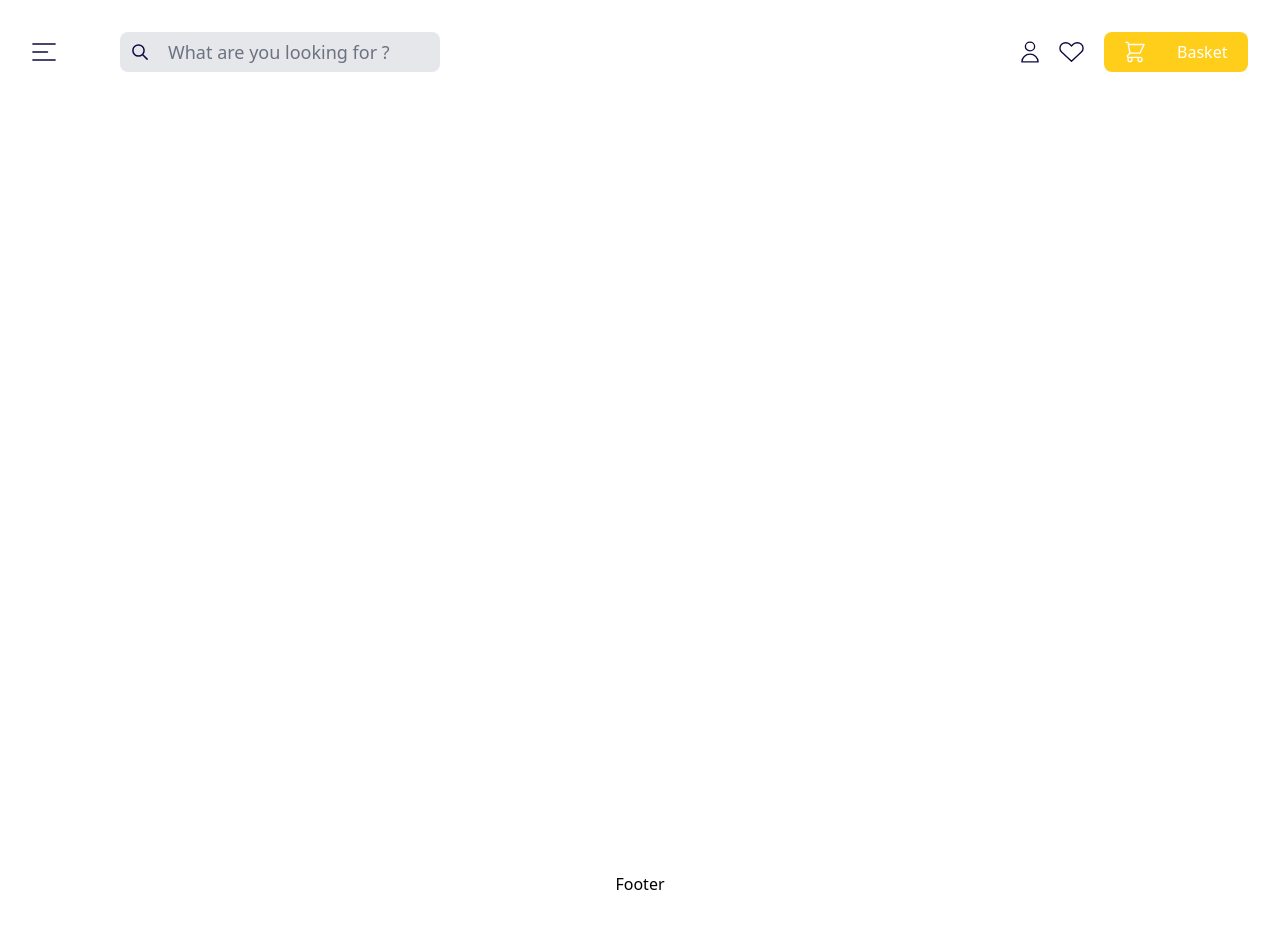
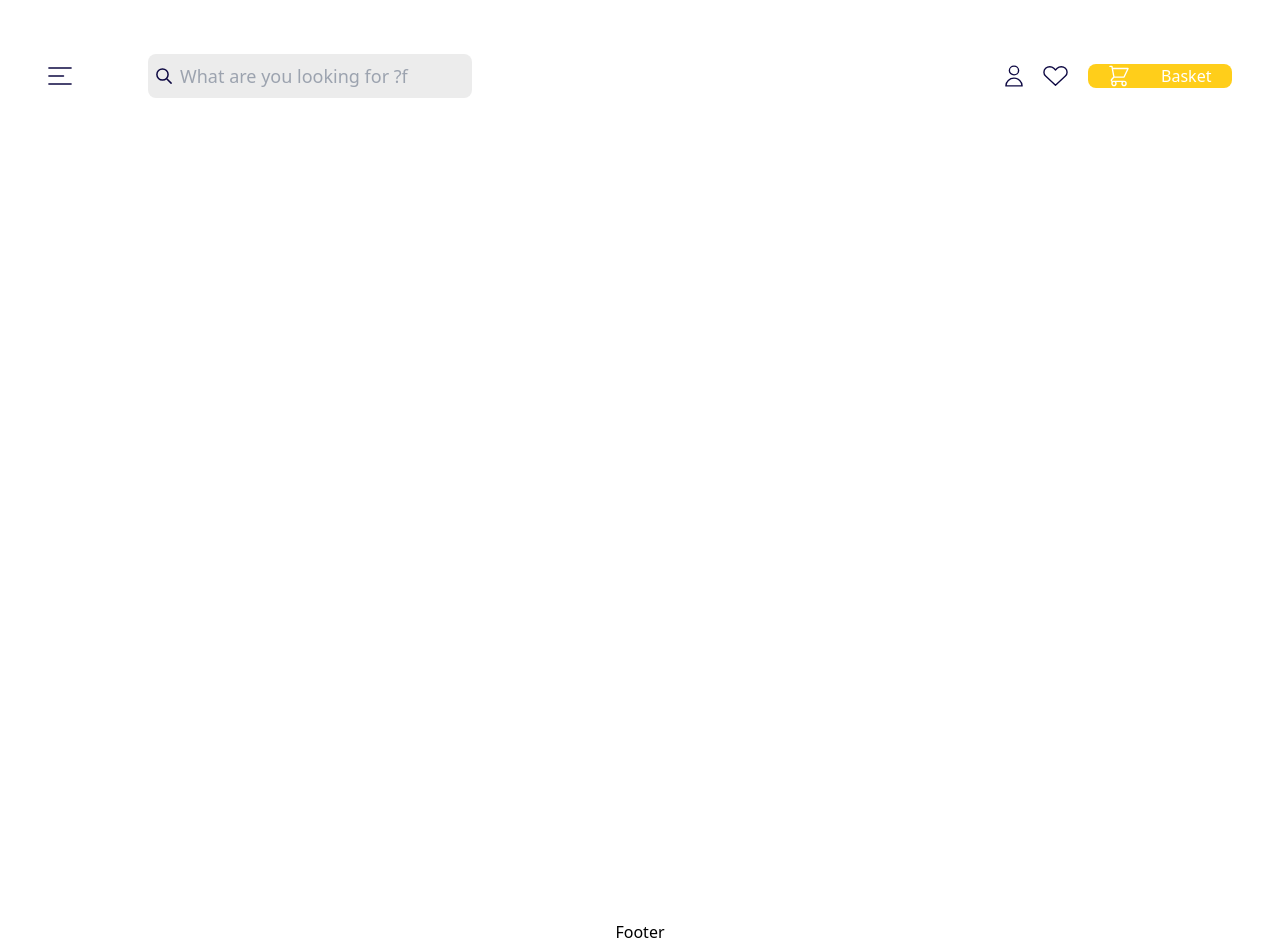
Before and after one commit to manzitresor/bookstore-app, a React (Vite) app in the folder frontend/: page / in a window 1280 px wide. Before the commit the page ends 896 px from the top, so only its background shows below. Built offline with nearby package versions, Linux system fonts and the light colour scheme.

Commit message:
refactor: customize navbar using navlink and some styles

```diff
--- a/frontend/package.json
+++ b/frontend/package.json
@@ -12,6 +12,7 @@
   "dependencies": {
     "react": "^18.3.1",
     "react-dom": "^18.3.1",
+    "react-icons": "^5.3.0",
     "react-router-dom": "^6.27.0"
   },
   "devDependencies": {
--- a/frontend/src/components/Navbar.tsx
+++ b/frontend/src/components/Navbar.tsx
@@ -3,15 +3,19 @@ import  search from "../assets/Search Icon.svg"
 import profile from "../assets/Account.svg";
 import favorite from "../assets/Favorite.svg"
 import cart from "../assets/Icon.svg"
+import { NavLink } from "react-router-dom";
 
 export default function Navbar() {
   return (
-    <nav className="flex justify-between">
+    <header className="max-w-screen-2xl mx-auto px-4 py-6">
+      <nav className="flex justify-between items-center">
         <div className="flex gap-x-16 items-center">
+          <NavLink to='/'>
           <img src={menu} alt="menu-icon" width={24}/>
-        <div className="bg-gray-200 flex rounded-lg items-center w-80 h-10 gap-x-5 px-3">
-          <img src={search} alt="search-icon" width={16}/>
-          <p className="text-lg text-gray-500">What are you looking for ?</p>
+          </NavLink>
+          <div className=" relative flex  items-center w-80 h-10 gap-x-5 px-3">
+            <img src={search} alt="search-icon" className="absolute left-5 w-4"/>
+            <input type="text" placeholder="What are you looking for ?f" className="text-lg text-gray-500 bg-secondary rounded-lg py-2 px-6 md:px-8 focus:outline-none"></input>
           </div>
         </div>
         <div className="flex gap-x-5">
@@ -23,6 +27,6 @@ export default function Navbar() {
           </div>
         </div>
       </nav>
-
+    </header>
   )
 }
```
Also changed, not shown: 1 other file (tests, documents, lock files or other folders). Lines whose indentation alone changed are shown as unchanged.
